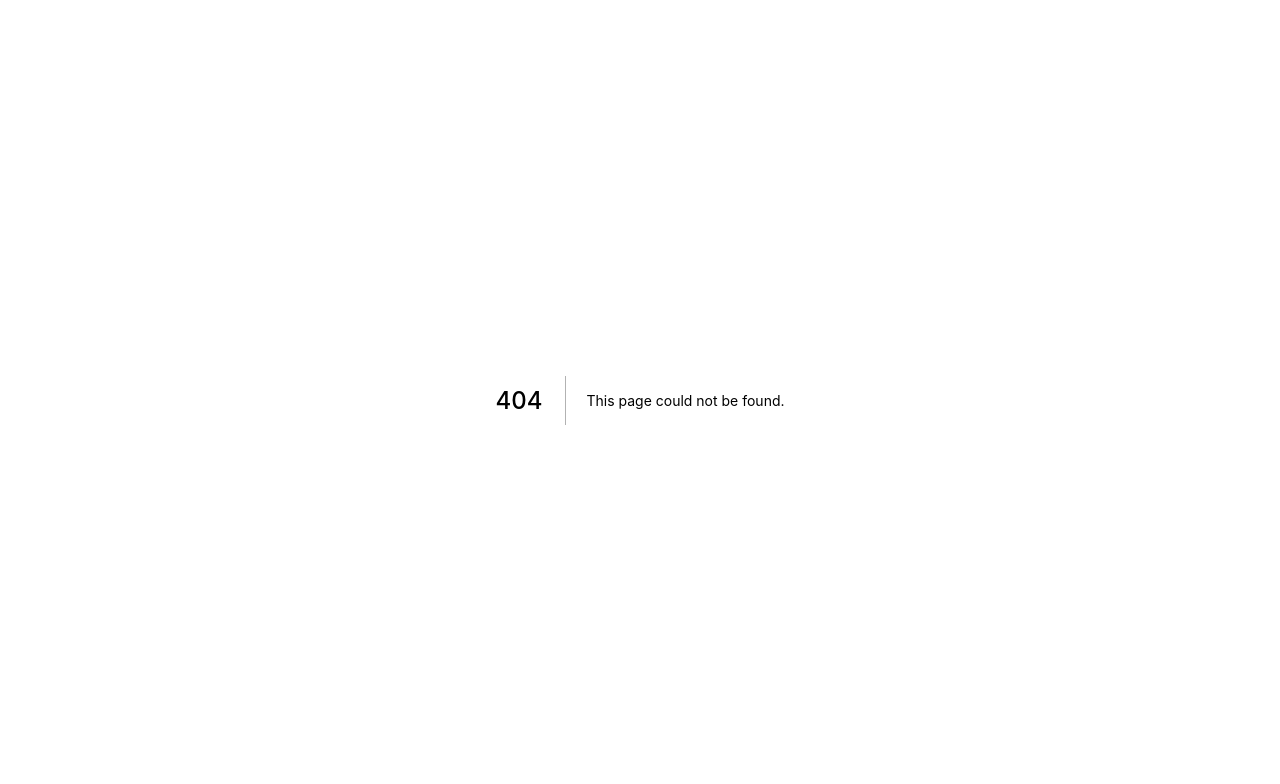
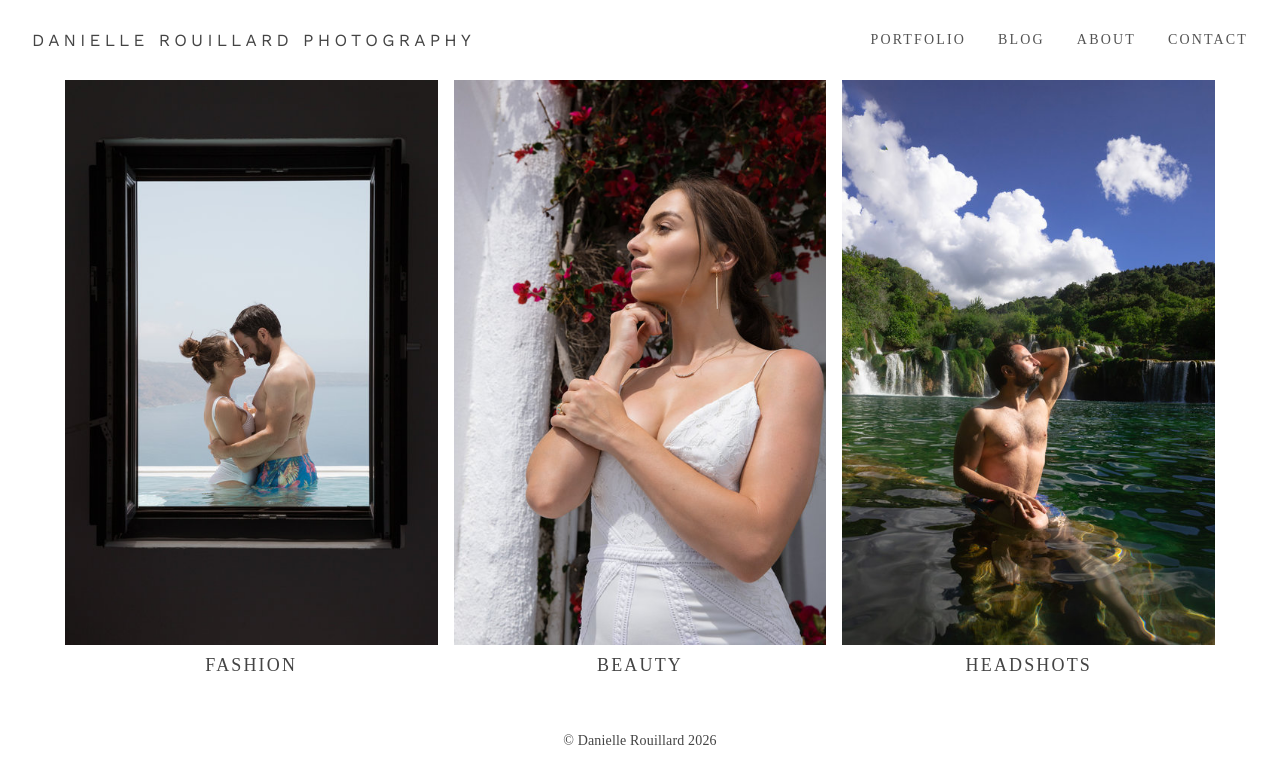
Before and after one commit to pazano/danielle-portfolio, a Next.js app: page /portfolio in a window 1280 px wide. Before the commit this address had no page. Shown: the top 784 px of the page. Built offline with nearby package versions, Linux system fonts and the light colour scheme; a web font is replaced by a local one.

Commit message:
basic layout allowing link label below an aspect-controlled grid spot

```diff
--- a/layout/Meta.js
+++ b/layout/Meta.js
@@ -5,7 +5,7 @@ const Meta = ({seo}) => (
   <Head>
     <meta name="viewport" content="width=device-width, initial-scale=1" />
     <meta charSet="utf-8" />
-    <title>{`${seo.title} | Paul + Danielle`}</title>
+    <title>{`${seo.title} | Danielle Rouillard Photography`}</title>
   </Head>
 )
 
--- a/layout/components/Gallery.js
+++ b/layout/components/Gallery.js
@@ -54,7 +54,7 @@ const GalleryImage = ({ url, alt, style, ratio, respectAspect, key }) => {
     const viewBoxParams = splitParams[0] + " " + splitParams[1];
 
     return (
-      <div className={`image__ratio ${style}`}>
+      <div className={`image__respect-aspect ${style}`}>
         <svg viewBox={`0 0 ${viewBoxParams}`}></svg>
         <Image
           url={url}
@@ -84,7 +84,7 @@ const GalleryImageLink = ({ url, alt, style, ratio, respectAspect, key, label, l
     const viewBoxParams = splitParams[0] + " " + splitParams[1];
 
     return (
-      <div className={`image__ratio ${style}`}>
+      <div className={`image__respect-aspect ${style}`}>
         <svg viewBox={`0 0 ${viewBoxParams}`}></svg>
         <Image
           url={url}
@@ -124,7 +124,7 @@ const GalleryImageLink = ({ url, alt, style, ratio, respectAspect, key, label, l
 
 const Gallery = ({ galleryRows, type="page", links=false }) => {
   return (
-    <div className={`gallery__container ${"gallery__" + type}`}>
+    <div className={`gallery__container ${"gallery__" + type} ${links ? "gallery__with-links" : ''}`}>
       {galleryRows &&
         galleryRows.map((images) =>
           <GalleryImageRow
--- a/layout/components/Gallery.scss
+++ b/layout/components/Gallery.scss
@@ -28,6 +28,19 @@ $gallery__grid-unit: 1fr;
   }
 }
 
+/* Adds bottom margin to gallery__row to account for link and label */
+.gallery__with-links {
+
+  .gallery__row {
+    margin-bottom: 24px;
+
+    @include bp-desktop-small {
+      margin-bottom: 36px;
+    }
+  }
+}
+
+/* Addresses images to locations in the grid row */
 .image-0 {
   grid-area: one;
 }
@@ -41,7 +54,7 @@ $gallery__grid-unit: 1fr;
   grid-area: four;
 }
 
-// Page galleries are a more narrow container, meant to be content-width for blog use.
+/* Page galleries are a more narrow container, meant to be content-width for blog use. */
 .gallery__page {
 
   .portrait-portrait {
@@ -153,30 +166,23 @@ $gallery__grid-unit: 1fr;
 
 .gallery__link {
   display: flex;
-  align-items: flex-end;
-  justify-content: flex-end;
+  align-content: center;
+  justify-content: center;
+  grid-area: 2 / 1 / 2 / 1;
 }
 
 .gallery__link > a {
-  display: block;
-  position: relative;
-  top: -66px;
-  right: 0px;
+  border: none;
+  background: $primary-white;
+  padding: 4px;
 
-  height: 60px;
-  padding-right: 16px;
-  border: none;
+  font-size: 18px;
+  line-height: 32px;
+  color:  $primary-text;
+  font-family: $ff-headline;
 
-  font-size: 24px;
-  line-height: 60px;
-  color:  $primary-white;
+  font-weight: 200;
   text-decoration: none;
-  text-align: right;
-  text-shadow: 1px 1px #000;
+  text-transform: uppercase;
+  letter-spacing: 2.16px;
 }
-
-.image__ratio {
-  .gallery__link > a {
-    top: 0px;
-  }
-}
--- a/layout/components/Image.scss
+++ b/layout/components/Image.scss
@@ -1,7 +1,7 @@
-.image__ratio {
+.image__respect-aspect {
   display: grid;
 }
 
-.image__ratio > * {
+.image__respect-aspect > * {
   grid-area: 1 / 1 / 2 / 2;
 }
--- a/next.config.js
+++ b/next.config.js
@@ -4,13 +4,7 @@ module.exports = withSass({
   exportPathMap: function () {
     return {
       '/': { page: '/' },
-      '/how-we-met': { page: '/how-we-met'},
-      '/our-day': { page: '/our-day' },
-      '/our-honeymoon': { page: '/our-honeymoon' },
-      '/peep-the-pics': { page: '/peep-the-pics' },
-      '/when-where': { page: '/when-where' },
-      '/faqs': { page: '/faqs' },
-      '/registry': { page: '/registry' },
+      '/portfolio': { page: '/portfolio'},
     }
   }
 });
--- /dev/null
+++ b/pages/portfolio.js
@@ -0,0 +1,50 @@
+import Page from '../layout/Page';
+import Gallery from '../layout/components/Gallery';
+
+const seo = {
+  title: 'Portfolio',
+}
+
+const portfolioLinks = [
+  [
+    {
+      url: '/images/fpo/010.jpg',
+      alt: 'Paul at the Pink Beach on Crete',
+      aspect: 'portrait',
+      ratio: '2x3',
+      label: 'Fashion',
+      link: '/',
+    },
+    {
+      url: '/images/fpo/012.jpg',
+      alt: 'Danielle at the Pink Beach on Crete',
+      aspect: 'portrait',
+      ratio: '2x3',
+      label: 'Beauty',
+      link: '/',
+    },
+    {
+      url: '/images/fpo/009.jpg',
+      alt: 'Danielle at the Pink Beach on Crete',
+      aspect: 'portrait',
+      ratio: '2x3',
+      label: 'Headshots',
+      link: '/',
+    },
+  ],
+]
+
+
+const Index = () => (
+  <Page seo={seo} >
+    <div className="content__gallery">
+      <Gallery
+        galleryRows={portfolioLinks}
+        type="hero"
+        links={true}
+        />
+    </div>
+  </Page>
+);
+
+export default Index;
```
